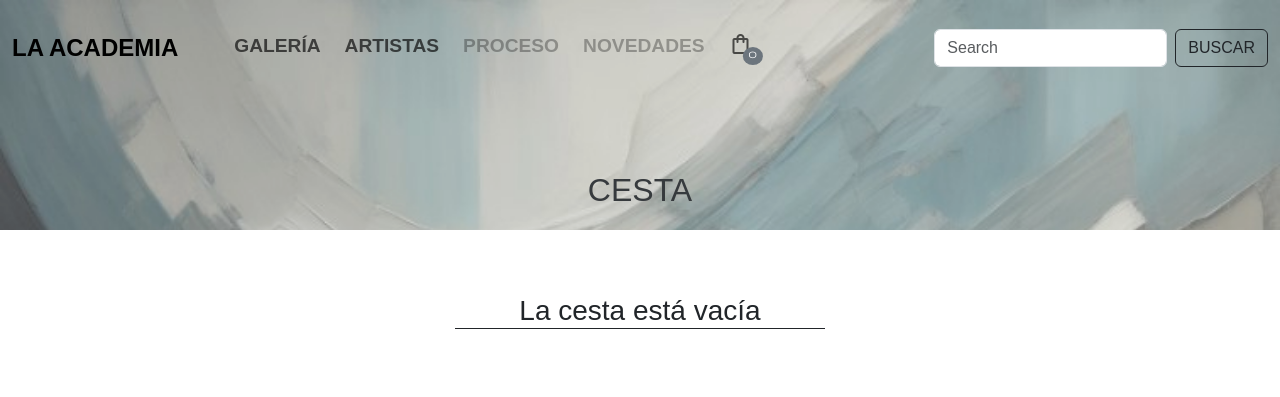
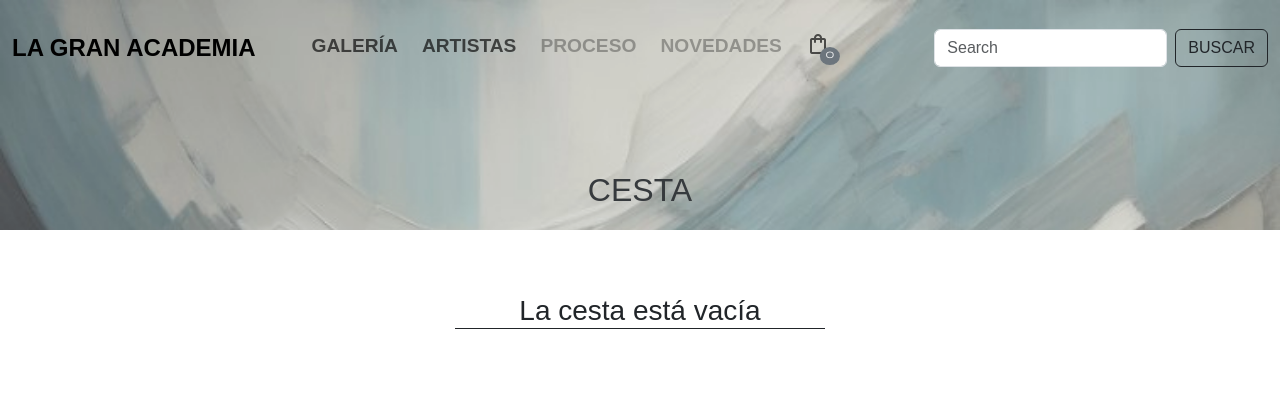
Before and after one commit to phjose/artshop, a Django app: page /cart/ in a window 1280 px wide. Shown: the top 397 px of the page. Run offline with Django 4.2, Linux system fonts and the light colour scheme; some libraries are stand-ins or nearby versions; some web fonts are replaced.

Commit message:
Workflow test

```diff
--- a/templates/base.html
+++ b/templates/base.html
@@ -35,7 +35,7 @@
                         aria-label="Toggle navigation">
                     <span class="navbar-toggler-icon"></span>
                 </button>
-                <a class="navbar-brand me-5" href="{% url 'store:index' %}">LA ACADEMIA</a>
+                <a class="navbar-brand me-5" href="{% url 'store:index' %}">LA GRAN ACADEMIA</a>
                 <div class="collapse navbar-collapse" id="navbarSupportedContent">
                     <ul class="navbar-nav me-auto mb-2 mb-lg-0">
                         <li class="nav-item me-2">
```
